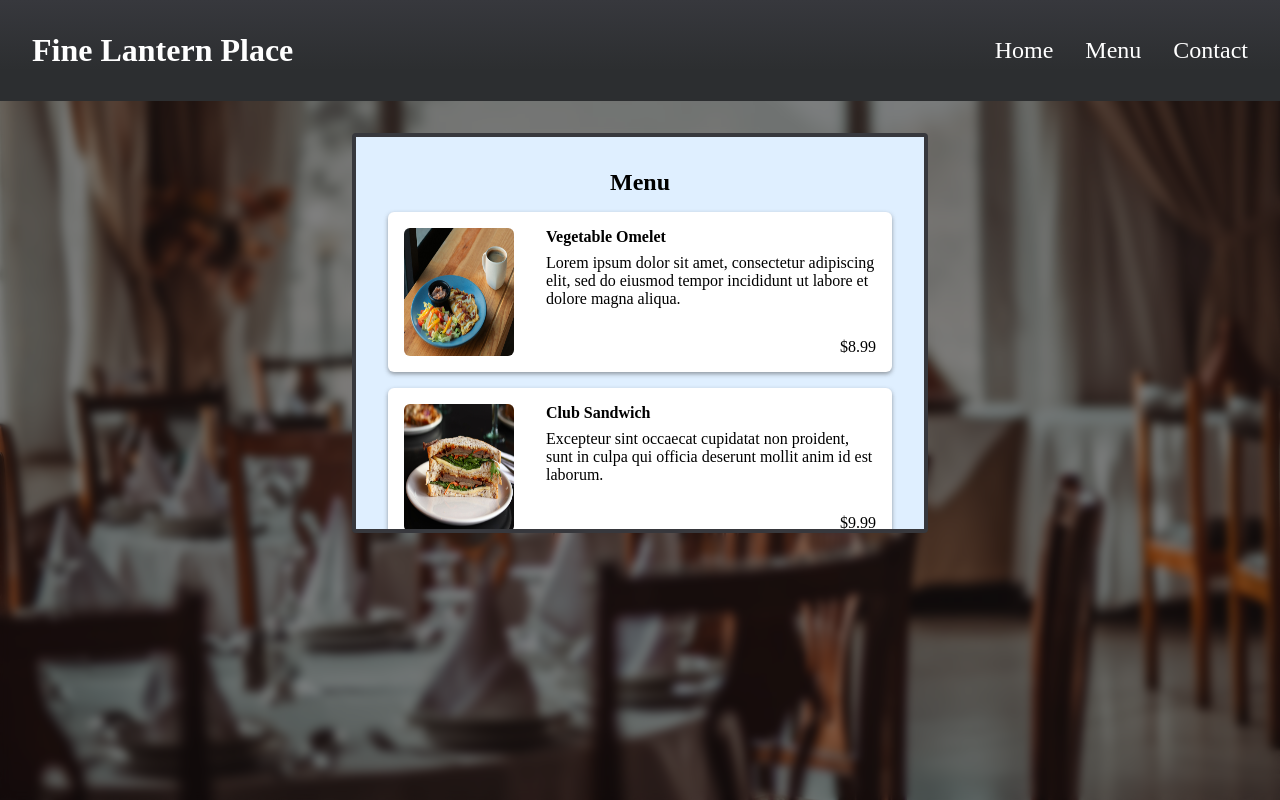
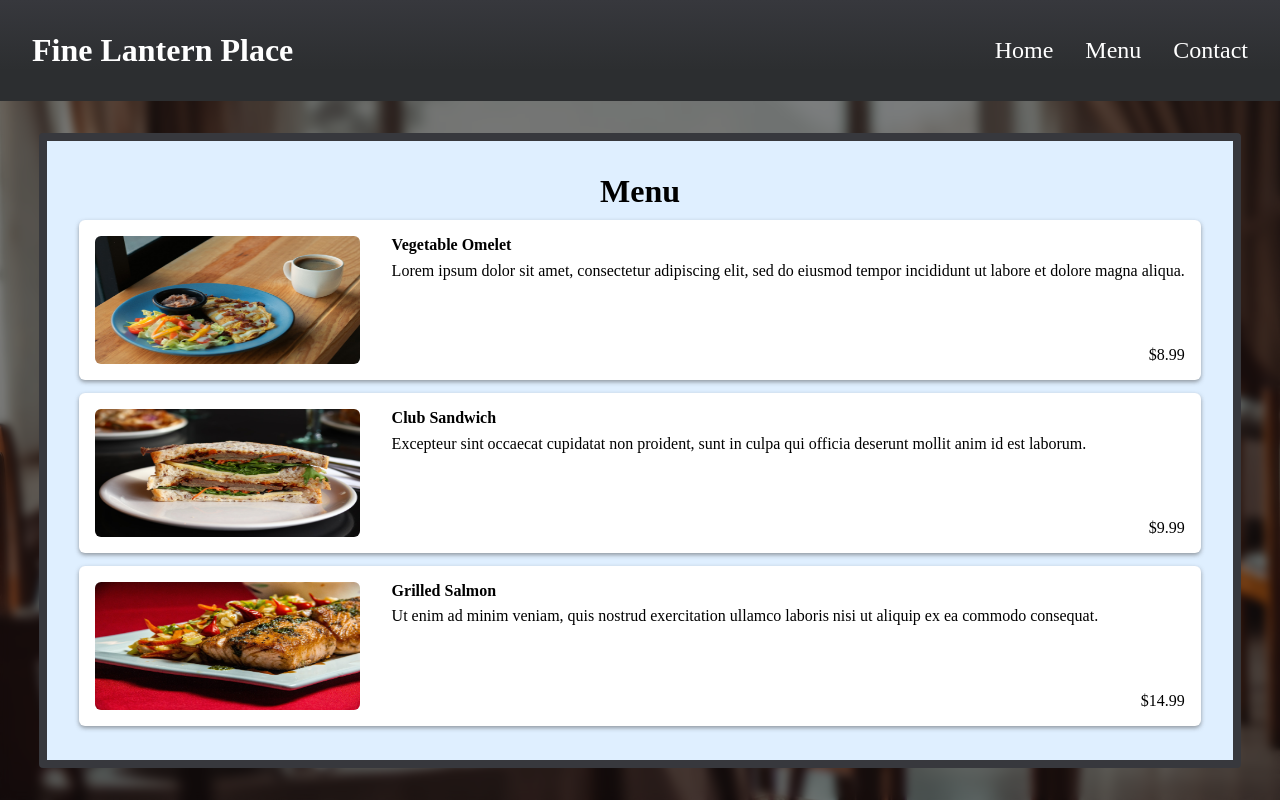
Before and after one commit to bkwong315/restaurant-page, a website built with webpack: page dist/index.html in a window 1280 px wide. Built offline with nearby package versions, Linux system fonts and the light colour scheme.

Commit message:
Update content box and menu page sizing

```diff
--- a/src/components/MenuPage/MenuItem.scss
+++ b/src/components/MenuPage/MenuItem.scss
@@ -3,6 +3,7 @@
   grid-template-rows: 1fr 3fr 1fr;
   grid-template-columns: 1fr 3fr;
   column-gap: 2rem;
+  width: 100%;
   height: 10rem;
   background: #fff;
   border-radius: 6px;
--- a/src/components/MenuPage/MenuPage.scss
+++ b/src/components/MenuPage/MenuPage.scss
@@ -5,14 +5,15 @@ $scrollBarThumb: rgb(105, 151, 197);
 
 .menu-page {
   display: grid;
+  grid-template-rows: max-content;
   justify-items: center;
-  gap: 1rem;
+  align-items: center;
+  gap: 0.5rem;
   background: $bgColor;
   padding: 2rem;
-  border: 4px solid $borderColor;
+  border: 0.5rem solid $borderColor;
   border-radius: 4px;
-  max-height: 50vh;
-  overflow-y: scroll;
+  overflow-y: auto;
 
   /* Firefox scrollbar customization */
   scrollbar-color: $scrollBarThumb $scrollBarTrack;
@@ -27,4 +28,8 @@ $scrollBarThumb: rgb(105, 151, 197);
     background: $scrollBarThumb;
     border-radius: 5px;
   }
+
+  h2 {
+    font-size: 2rem;
+  }
 }
--- a/src/styles/style.scss
+++ b/src/styles/style.scss
@@ -39,8 +39,8 @@
   .content-container {
     display: grid;
     justify-items: center;
-    width: 50vw;
-    height: max-content;
+    width: 100%;
+    height: 100%;
     padding: 2rem;
   }
 }
```
